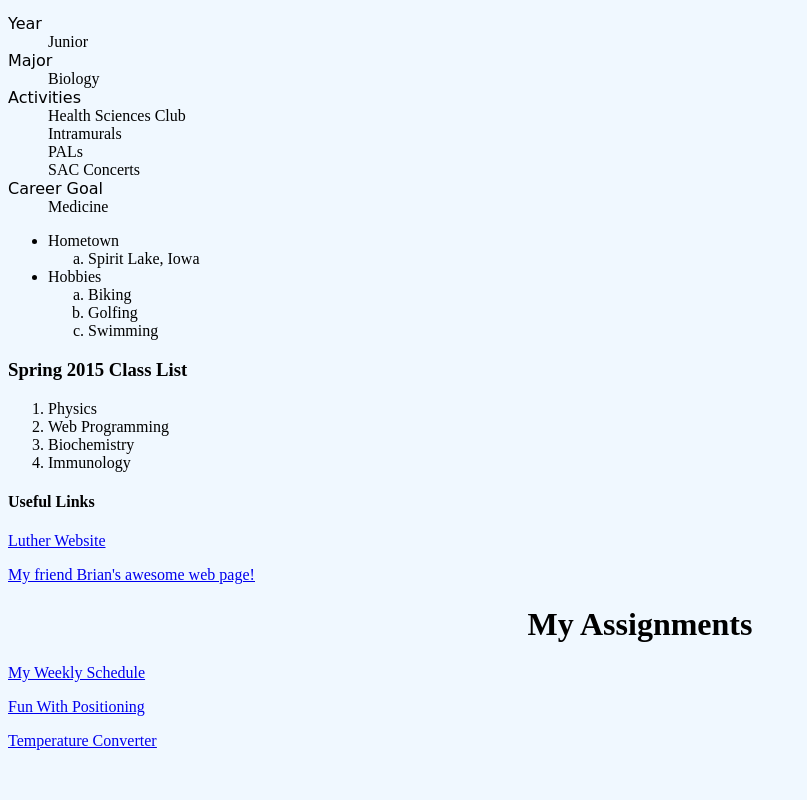
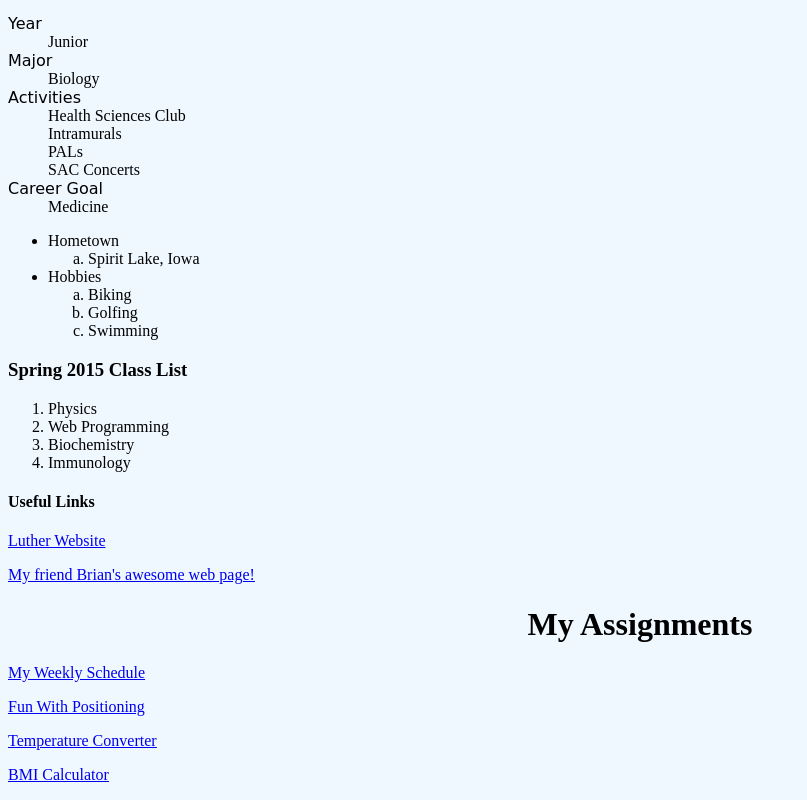
Before and after one commit to stovda01/stovda01.github.io, a plain HTML site: page index.html in a window 1280 px wide. Shown: the part 653-1453 px from the top of the page, without its empty margins (0-807 px from the left). Before the commit the page ends 1419 px from the top, so only its background shows below. Drawn offline with Linux system fonts and the light colour scheme.

Commit message:
Update index.html

```diff
--- a/index.html
+++ b/index.html
@@ -63,6 +63,7 @@
       <a href="http://stovda01.github.io/weeklyschedule.html">My Weekly Schedule</a>
       <p><a href="http://stovda01.github.io/funwithpositioning.html">Fun With Positioning</a></p>
       <p><a href="http://stovda01.github.io/temperatureconversion.html">Temperature Converter</a></p>
+      <p><a href="http://stovda01.github.io/bmicalculator.html">BMI Calculator</a></p>
 
   </body>
 
```
